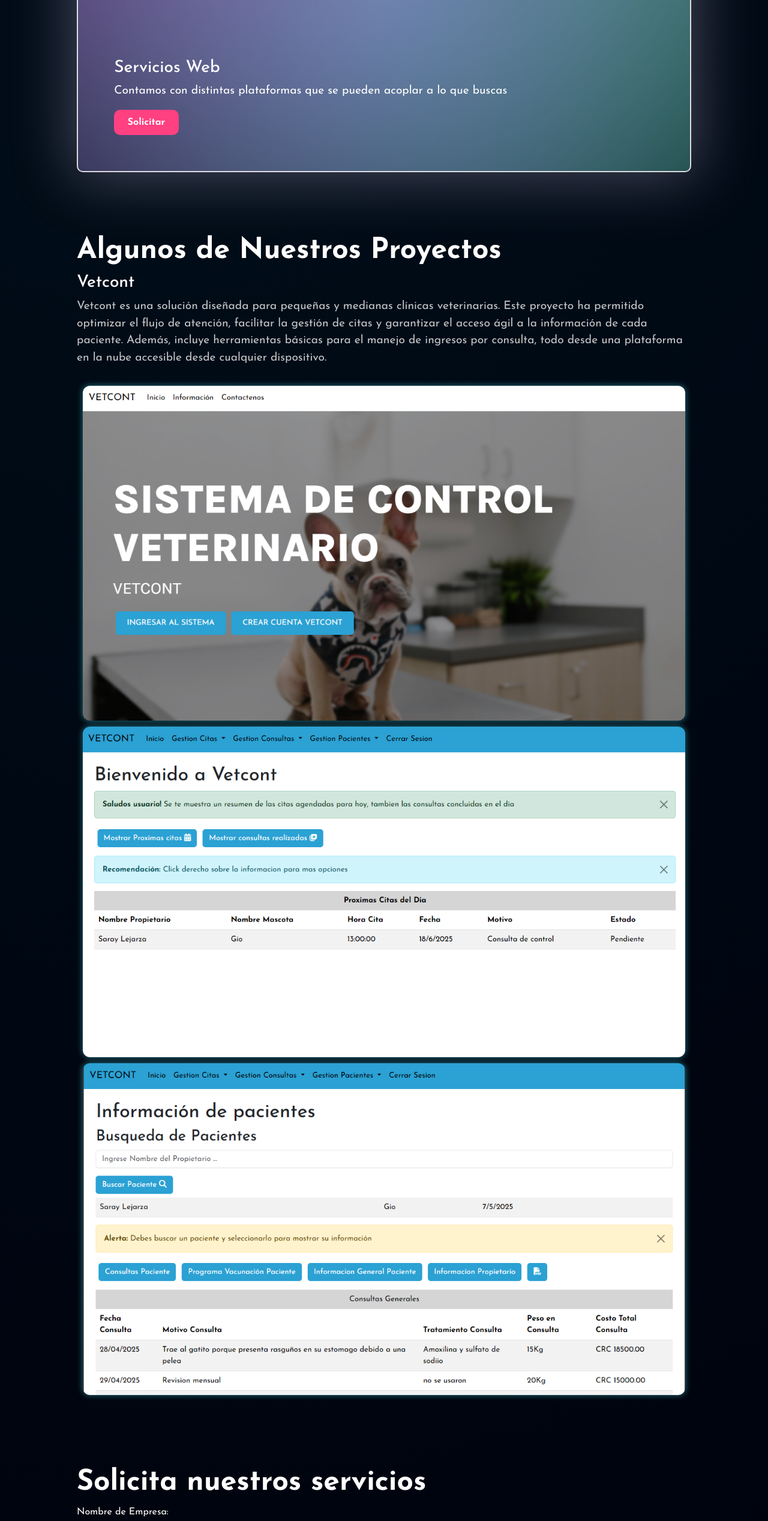
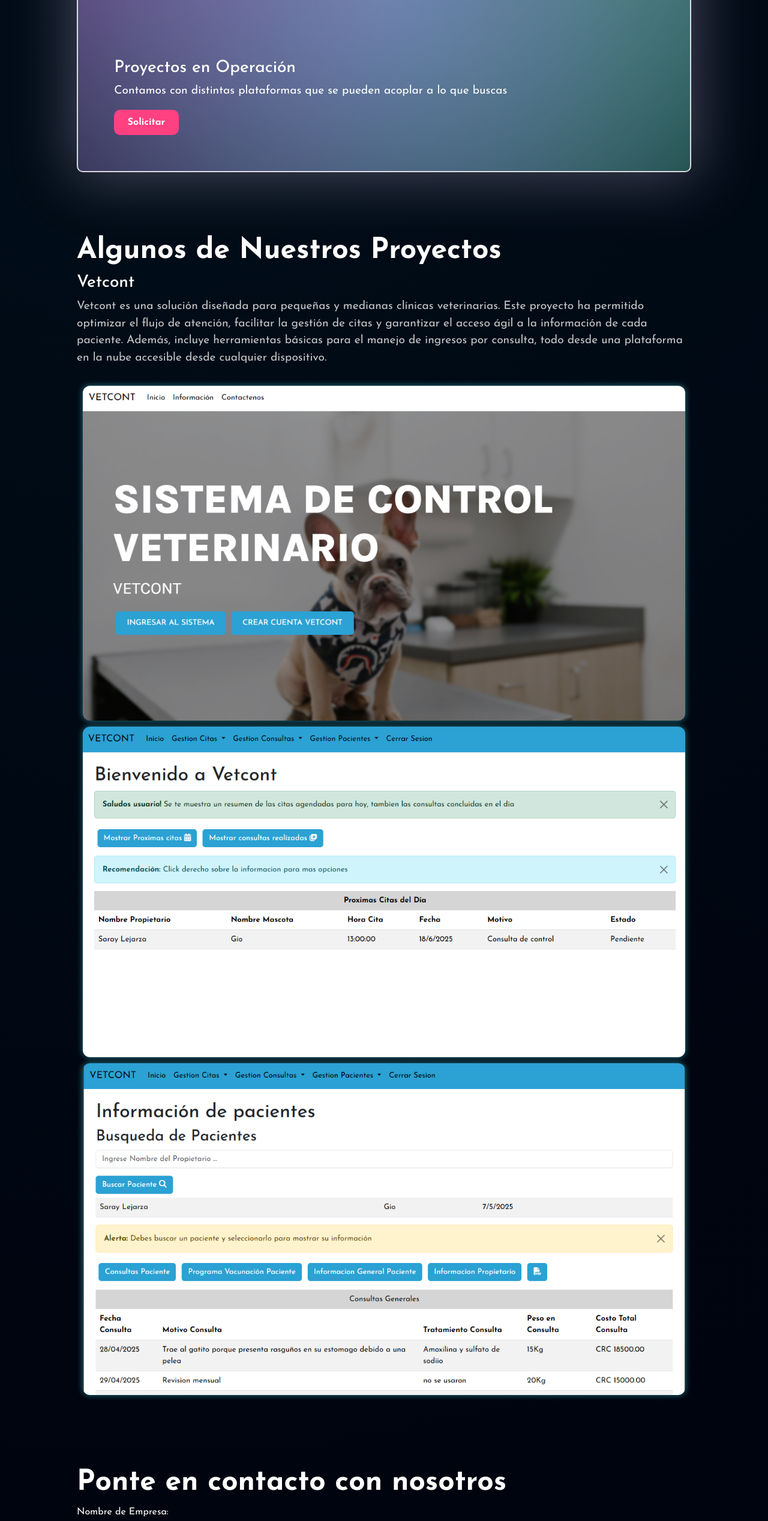
Before and after one commit to edwinSolorzanoC/empresa, a plain HTML site: page index.html in a window 1280 px wide. Shown: the part 1408-3943 px from the top of the page at 60% size. Drawn offline with nearby package versions, Linux system fonts and the light colour scheme.

Commit message:
arreglos contenido

```diff
--- a/index.html
+++ b/index.html
@@ -6,13 +6,13 @@
 
     <link rel="shortcut icon" href="https://static.vecteezy.com/system/resources/previews/024/983/914/large_2x/simple-user-default-icon-free-png.png" type="image/x-icon">
 
-    <title>Nombre Empresa</title>
+    <title>Edwin Solorzano</title>
 
-<link href="https://cdn.jsdelivr.net/npm/bootstrap@5.3.6/dist/css/bootstrap.min.css" rel="stylesheet" integrity="sha384-4Q6Gf2aSP4eDXB8Miphtr37CMZZQ5oXLH2yaXMJ2w8e2ZtHTl7GptT4jmndRuHDT" crossorigin="anonymous">
+    <link href="https://cdn.jsdelivr.net/npm/bootstrap@5.3.6/dist/css/bootstrap.min.css" rel="stylesheet" integrity="sha384-4Q6Gf2aSP4eDXB8Miphtr37CMZZQ5oXLH2yaXMJ2w8e2ZtHTl7GptT4jmndRuHDT" crossorigin="anonymous">
 
-<link rel="stylesheet" href="https://cdnjs.cloudflare.com/ajax/libs/font-awesome/6.7.2/css/all.min.css" integrity="sha512-Evv84Mr4kqVGRNSgIGL/F/aIDqQb7xQ2vcrdIwxfjThSH8CSR7PBEakCr51Ck+w+/U6swU2Im1vVX0SVk9ABhg==" crossorigin="anonymous" referrerpolicy="no-referrer" />
+    <link rel="stylesheet" href="https://cdnjs.cloudflare.com/ajax/libs/font-awesome/6.7.2/css/all.min.css" integrity="sha512-Evv84Mr4kqVGRNSgIGL/F/aIDqQb7xQ2vcrdIwxfjThSH8CSR7PBEakCr51Ck+w+/U6swU2Im1vVX0SVk9ABhg==" crossorigin="anonymous" referrerpolicy="no-referrer" />
 
-<link rel="stylesheet" href="styles/index.css">
+    <link rel="stylesheet" href="styles/index.css">
 
 </head>
 <body>
@@ -63,7 +63,7 @@
                     <input type="button" value="Solicitar">
                 </div>
                 <div>
-                    <h3>Servicios Web</h3>
+                    <h3>Proyectos en Operación</h3>
                     <p>Contamos con distintas plataformas que se pueden acoplar a lo que buscas</p>
                     <input type="button" value="Solicitar">
                 </div>
@@ -88,7 +88,7 @@
         </section>
 
         <div class="contacto">
-            <h2>Solicita nuestros servicios </h2>
+            <h2>Ponte en contacto con nosotros </h2>
 
             <form action="">
                 <label for="username">Nombre de Empresa: </label>
--- a/styles/main.css
+++ b/styles/main.css
@@ -81,6 +81,7 @@ footer p{
         display: block;
     }
     header .titulo{
+        padding-top: 2%;
         width: 100%;
         text-align: center;
     }
```
Also changed, not shown: images/tsnatural_inicio.png (deleted), images/tsnatural_platillos.png (deleted), images/tsnatural_sobre.png (deleted), styles/index.css (indentation only).
